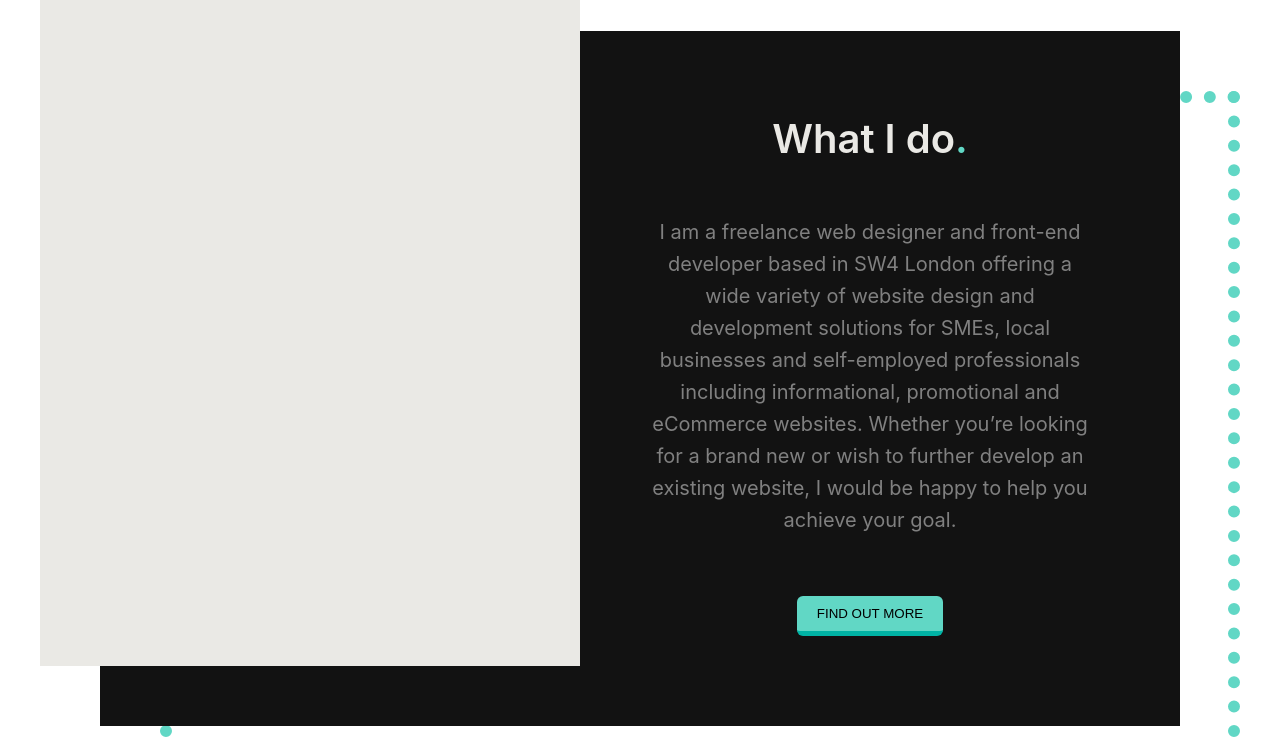
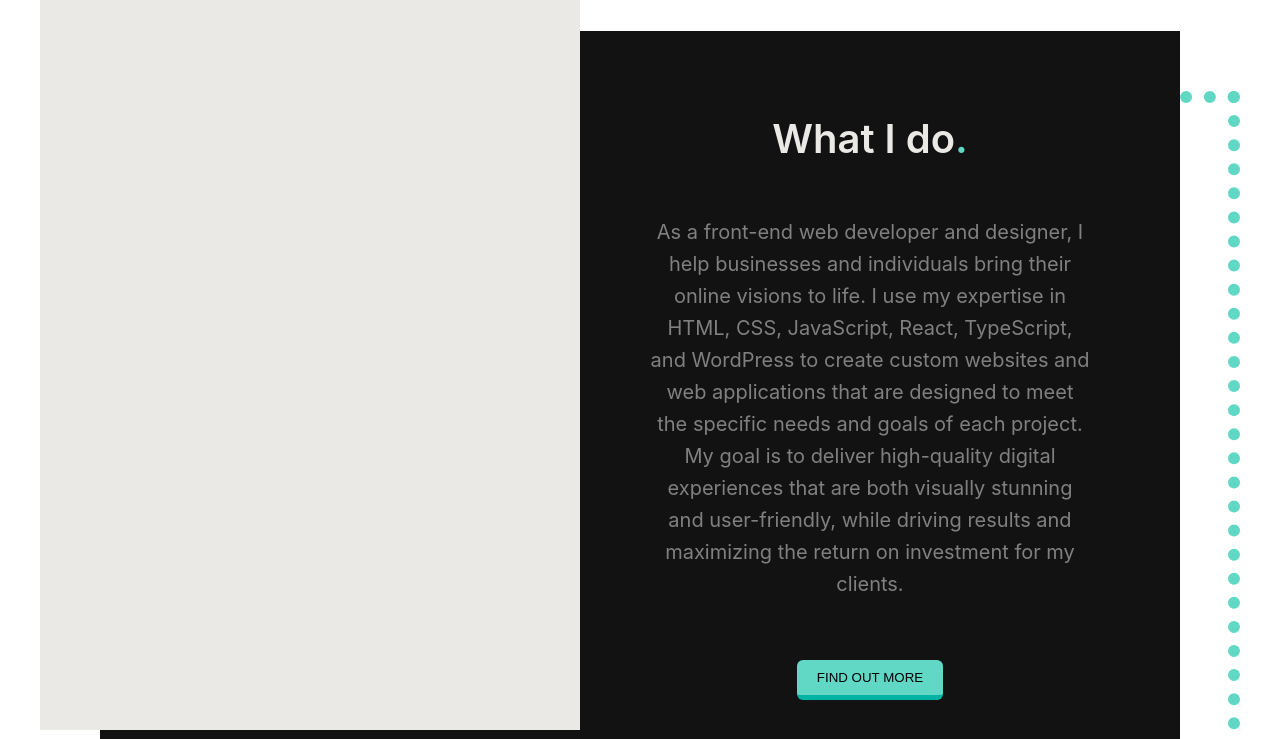
Before and after one commit to leoarthurwall/LW-Website, a React (Create React App) app: page / in a window 1280 px wide. Shown: the part 609-1348 px from the top of the page. Built offline with nearby package versions, Linux system fonts and the light colour scheme.

Commit message:
about - updated the content

```diff
--- a/src/Components/About/About.js
+++ b/src/Components/About/About.js
@@ -14,12 +14,14 @@ const About = () => {
           </h2>
           <p className={styles.text}>
             {" "}
-            I am a freelance web designer and front-end developer based in SW4
-            London offering a wide variety of website design and development
-            solutions for SMEs, local businesses and self-employed professionals
-            including informational, promotional and eCommerce websites. Whether
-            you’re looking for a brand new or wish to further develop an
-            existing website, I would be happy to help you achieve your goal.{" "}
+            As a front-end web developer and designer, I help businesses and
+            individuals bring their online visions to life. I use my expertise
+            in HTML, CSS, JavaScript, React, TypeScript, and WordPress to create
+            custom websites and web applications that are designed to meet the
+            specific needs and goals of each project. My goal is to deliver
+            high-quality digital experiences that are both visually stunning and
+            user-friendly, while driving results and maximizing the return on
+            investment for my clients.{" "}
           </p>
           <div className={styles.buttonWrapper}>
             <Button text={"find out more"} />
```
